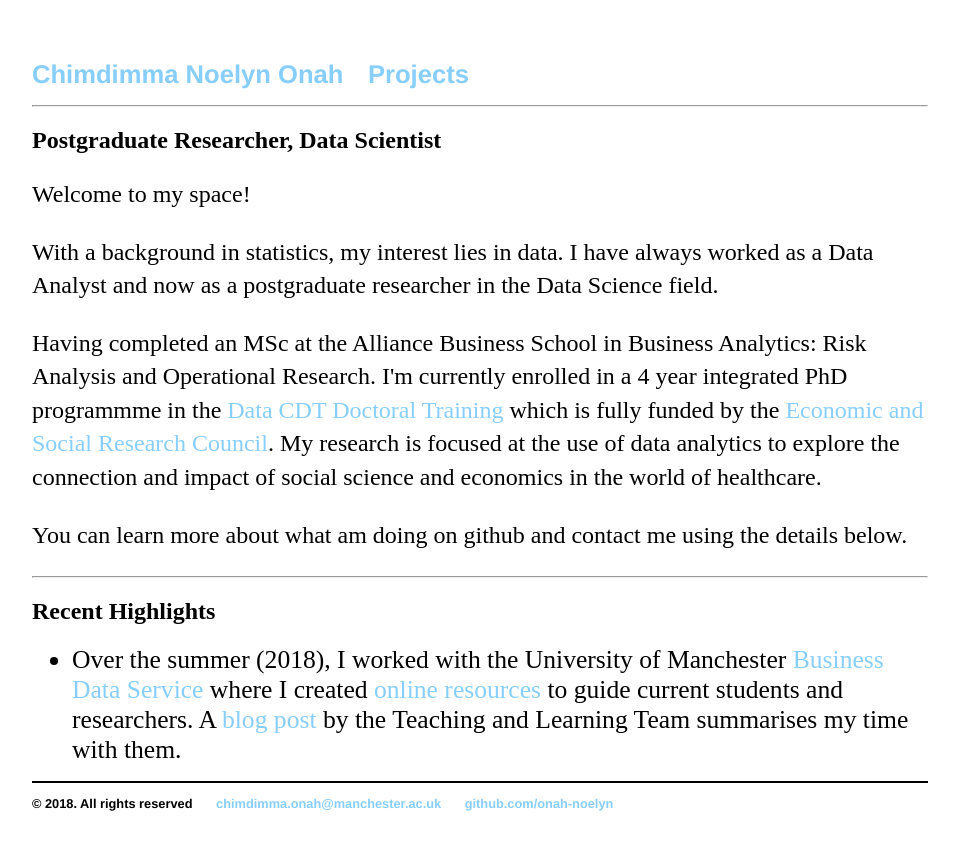
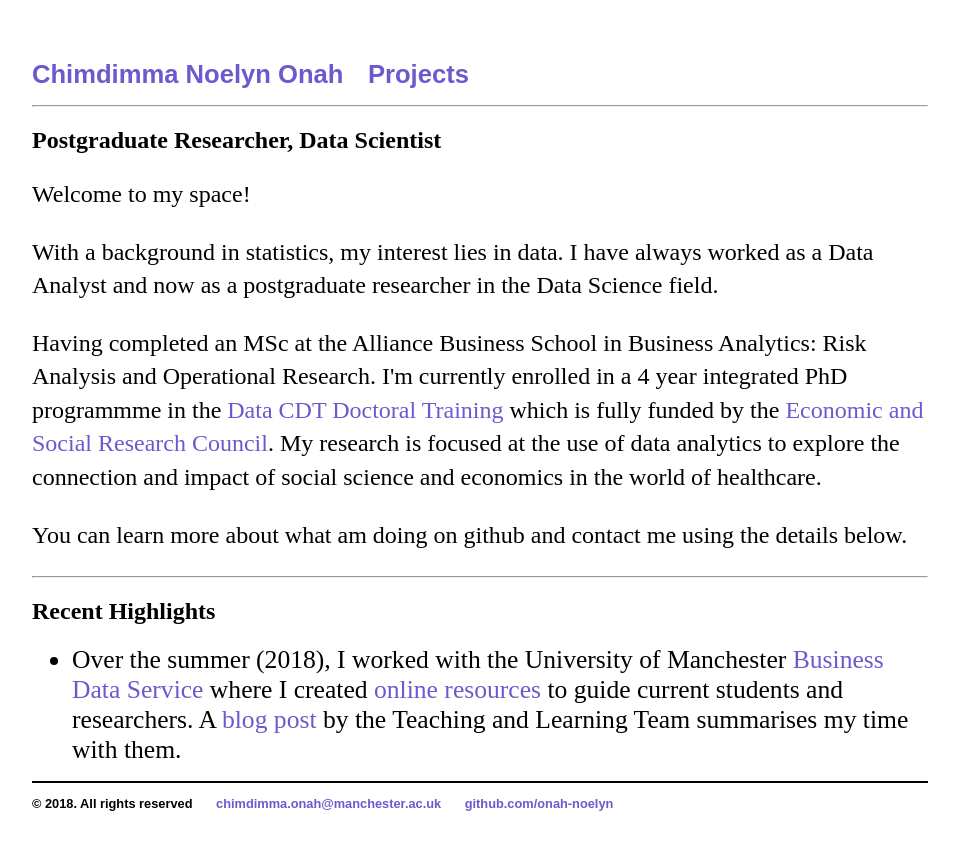
Before and after one commit to Onah-Noelyn/Onah-Noelyn.github.io, a Jekyll site: the page built from index.html, in a window 1280 px wide. Shown: the top 850 px of the page, without its empty margins (160-1119 px from the left). Built offline with Jekyll 4.4.1, drawn with Linux system fonts in a browser that asks for light colours.

Commit message:
changing font family

```diff
--- a/css/main.css
+++ b/css/main.css
@@ -9,7 +9,7 @@
 }
 
 nav ul, footer ul {
-    font-family:'Helvetica', 'Arial', 'Sans-Serif';
+    font-family:'Arial', 'Helvetica', 'sans-serif';
     padding: 0px;
     list-style: none;
     font-weight: bold;
@@ -22,7 +22,7 @@
 
 a {
     text-decoration: none;
-    color: LightSkyBlue;
+    color: SlateBlue;
 }
 
 a:hover {
@@ -31,7 +31,7 @@
 
 h1 {
     font-size: 3em;
-    font-family:'Helvetica', 'Arial', 'Sans-Serif';
+    font-family:'Arial', 'Helvetica', 'sans-serif;
 }
 
 p {
```
